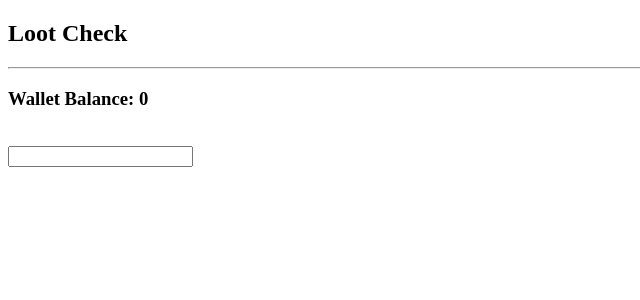
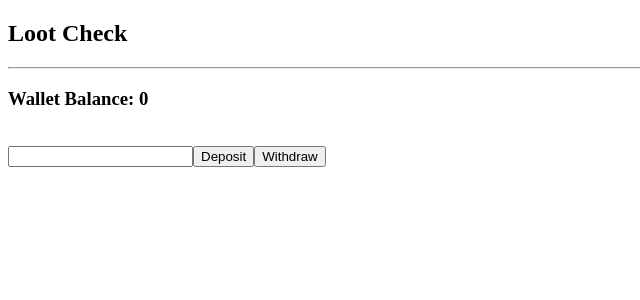
Before and after one commit to coskunuyar/Loot-Check-React-Redux-Test-Driven-Development, a React (Create React App) app: page / in a window 1280 px wide. Shown: the top 300 px of the page, without its empty margins (0-640 px from the left). Built offline with nearby package versions, Linux system fonts and the light colour scheme.

Commit message:
Deposit and withdraw functionality.

```diff
--- a/src/component/Wallet.js
+++ b/src/component/Wallet.js
@@ -1,5 +1,6 @@
 import React,{Component} from 'react';
 import {connect} from 'react-redux';
+import { deposit , withdraw} from '../actions/balance';
 
 export class Wallet extends Component{
     constructor(props){
@@ -11,12 +12,17 @@ export class Wallet extends Component{
 
     updateBalance = event => this.setState({ balance: parseInt(event.target.value,10) })
 
+    deposit = () => this.props.deposit(this.state.balance);
+    withdraw = () => this.props.withdraw(this.state.balance);
+
     render(){
         return(
             <div>
                 <h3 className="balance">Wallet Balance: {this.props.balance}</h3>
                 <br />
                 <input className="input-wallet" onChange={this.updateBalance} />
+                <button className="btn-deposit" onClick={this.deposit}>Deposit</button>
+                <button className="btn-withdraw" onClick={this.withdraw}>Withdraw</button>
             </div>
         );
     }
@@ -24,4 +30,4 @@ export class Wallet extends Component{
 
 
 
-export default connect(state => ({ balance: state }),null)(Wallet);
+export default connect(state => ({ balance: state }),{ deposit , withdraw })(Wallet);
```
Also changed, not shown: 1 other file (tests, documents, lock files or other folders).
